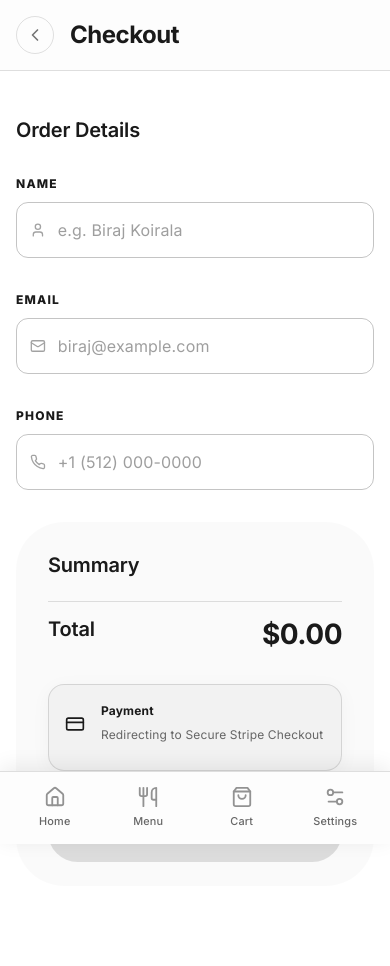
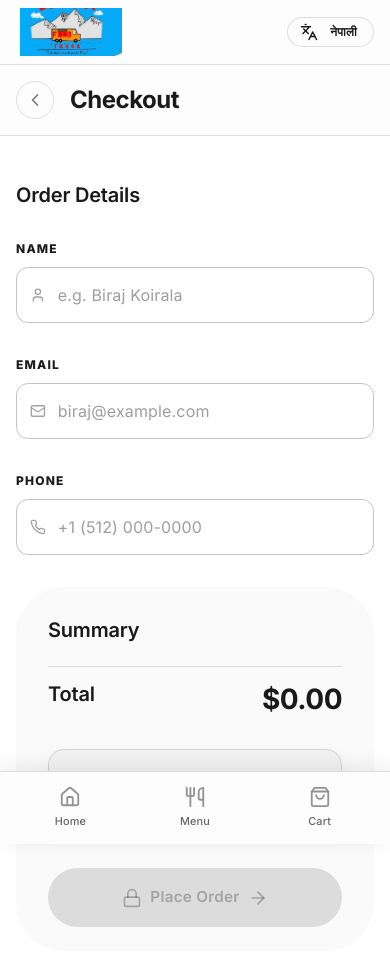
Before and after one commit to zkyko/Everest, a Next.js app in the folder frontend/: page /checkout in a window 390 px wide. Shown: the top 966 px of the page. Built offline with nearby package versions, Linux system fonts and the light colour scheme.

Commit message:
Move language toggle to top right on mobile, remove settings drawer

```diff
--- a/frontend/components/BottomNav.tsx
+++ b/frontend/components/BottomNav.tsx
@@ -1,12 +1,10 @@
 'use client'
 
 import { usePathname, useRouter } from 'next/navigation'
-import { Box, Typography, Drawer, IconButton, Stack, Divider, Badge } from '@mui/material'
-import { Home, Utensils, ShoppingBag, Settings2, X } from 'lucide-react'
+import { Box, Badge, Typography } from '@mui/material'
+import { Home, Utensils, ShoppingBag } from 'lucide-react'
 import { useLanguageStore } from '@/lib/store/languageStore'
 import { translations } from '@/lib/translations'
-import LanguageToggle from '@/components/LanguageToggle'
-import { useState } from 'react'
 import { useCartStore } from '@/lib/store'
 
 export default function BottomNav() {
@@ -14,7 +12,6 @@ export default function BottomNav() {
   const router = useRouter()
   const { lang } = useLanguageStore()
   const t = translations[lang].nav
-  const [settingsOpen, setSettingsOpen] = useState(false)
   const items = useCartStore((state) => state.items)
 
   // Hide bottom nav on admin pages and desktop
@@ -26,7 +23,6 @@ export default function BottomNav() {
     { path: '/home', icon: Home, label: t.home },
     { path: '/menu', icon: Utensils, label: t.menu },
     { path: '/cart', icon: ShoppingBag, label: t.cart, badge: items.length },
-    { path: '__settings__', icon: Settings2, label: 'Settings' },
   ]
 
   const isActive = (path: string) => {
@@ -35,7 +31,6 @@ export default function BottomNav() {
   }
 
   return (
-    <>
     <Box
       component="nav"
       sx={{
@@ -70,13 +65,7 @@ export default function BottomNav() {
           return (
             <Box
               key={item.path}
-                onClick={() => {
-                  if (item.path === '__settings__') {
-                    setSettingsOpen(true)
-                    return
-                  }
-                  router.push(item.path)
-                }}
+              onClick={() => router.push(item.path)}
               sx={{
                 position: 'relative',
                 display: 'flex',
@@ -173,66 +162,5 @@ export default function BottomNav() {
           })}
         </Box>
       </Box>
-
-      {/* Settings Drawer */}
-      <Drawer
-        anchor="bottom"
-        open={settingsOpen}
-        onClose={() => setSettingsOpen(false)}
-        PaperProps={{
-          sx: {
-            borderTopLeftRadius: 20,
-            borderTopRightRadius: 20,
-            pb: 'env(safe-area-inset-bottom)',
-            background: 'background.paper',
-          },
-        }}
-      >
-        <Box sx={{ p: 3 }}>
-          {/* Header */}
-          <Box sx={{ display: 'flex', alignItems: 'center', justifyContent: 'space-between', mb: 3 }}>
-            <Box>
-              <Typography variant="h6" sx={{ fontWeight: 800, mb: 0.5 }}>
-                Settings
-              </Typography>
-              <Typography variant="caption" color="text.secondary">
-                Customize your experience
-              </Typography>
-            </Box>
-            <IconButton
-              onClick={() => setSettingsOpen(false)}
-              aria-label="Close settings"
-              sx={{
-                bgcolor: 'action.hover',
-                '&:hover': { bgcolor: 'action.selected' },
-              }}
-            >
-              <X size={18} />
-            </IconButton>
-          </Box>
-
-          <Divider sx={{ my: 2 }} />
-
-          {/* Language Setting */}
-          <Stack
-            direction="row"
-            alignItems="center"
-            justifyContent="space-between"
-            spacing={2}
-            sx={{ py: 1.5 }}
-          >
-            <Box>
-              <Typography variant="body2" sx={{ fontWeight: 600, mb: 0.25 }}>
-                Language
-              </Typography>
-              <Typography variant="caption" color="text.secondary">
-                Switch between English and Nepali
-              </Typography>
-            </Box>
-            <LanguageToggle />
-          </Stack>
-        </Box>
-      </Drawer>
-    </>
     )
   }
--- a/frontend/components/Header.tsx
+++ b/frontend/components/Header.tsx
@@ -28,6 +28,55 @@ export default function Header() {
     }
 
     return (
+        <>
+            {/* Mobile Header */}
+            <Box
+                component="header"
+                sx={{
+                    position: 'sticky',
+                    top: 0,
+                    zIndex: 1100,
+                    bgcolor: 'background.paper',
+                    backdropFilter: 'blur(20px)',
+                    borderBottom: '1px solid',
+                    borderColor: 'divider',
+                    display: { xs: 'block', md: 'none' },
+                }}
+            >
+                <Box sx={{
+                    height: 64,
+                    display: 'flex',
+                    alignItems: 'center',
+                    justifyContent: 'space-between',
+                    px: 2,
+                }}>
+                    {/* Logo */}
+                    <Link href="/home" style={{ textDecoration: 'none', display: 'flex', alignItems: 'center' }}>
+                        <Box
+                            sx={{
+                                position: 'relative',
+                                height: 48,
+                                width: 110,
+                                transition: 'all 0.3s ease',
+                            }}
+                        >
+                            <Image
+                                src="/hero-background.png"
+                                alt="Everest Food Truck"
+                                fill
+                                sizes="110px"
+                                style={{ objectFit: 'contain' }}
+                                priority
+                            />
+                        </Box>
+                    </Link>
+
+                    {/* Language Toggle */}
+                    <LanguageToggle />
+                </Box>
+            </Box>
+
+            {/* Desktop Header */}
             <Box
                 component="header"
                 sx={{
@@ -143,5 +192,6 @@ export default function Header() {
                     </Box>
                 </Container>
             </Box>
+        </>
     )
 }
```
Lines whose indentation alone changed are shown as unchanged.
